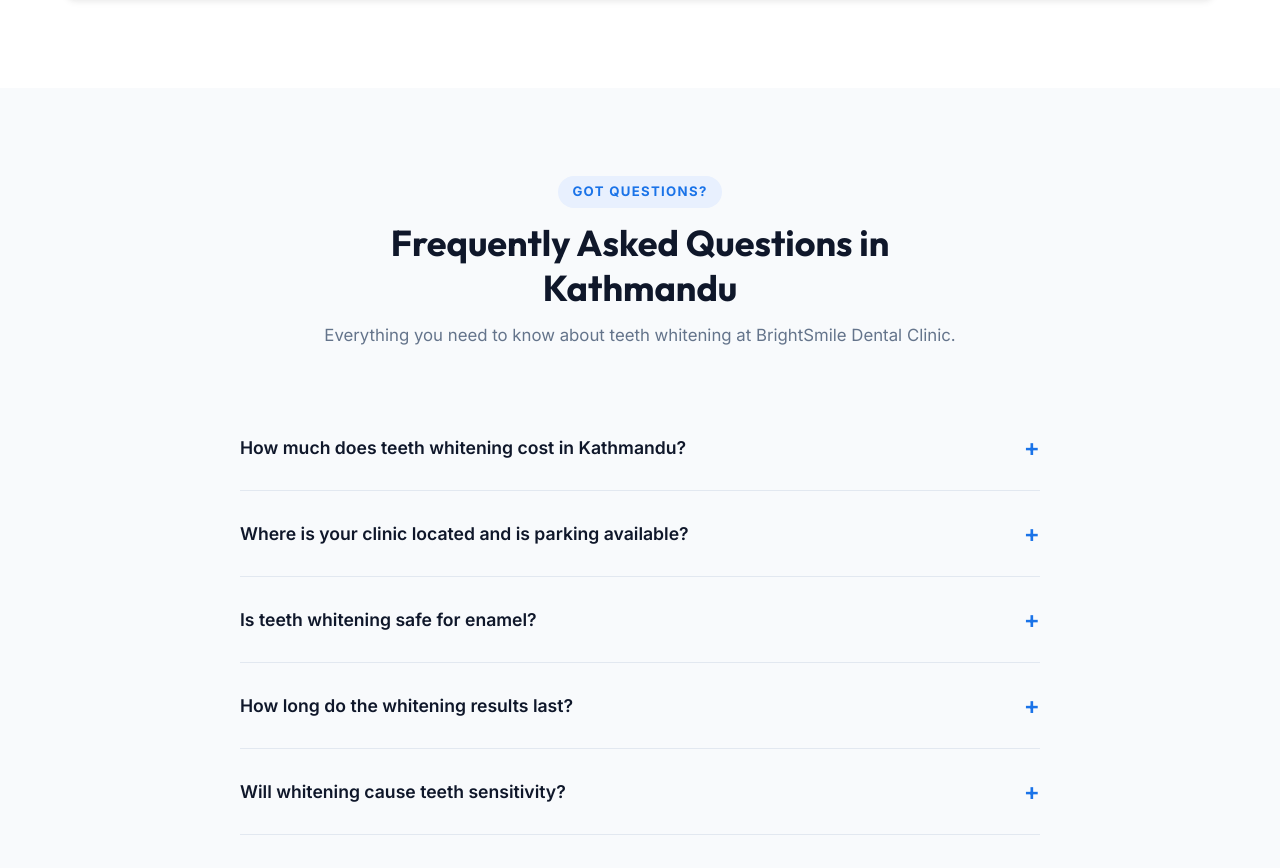
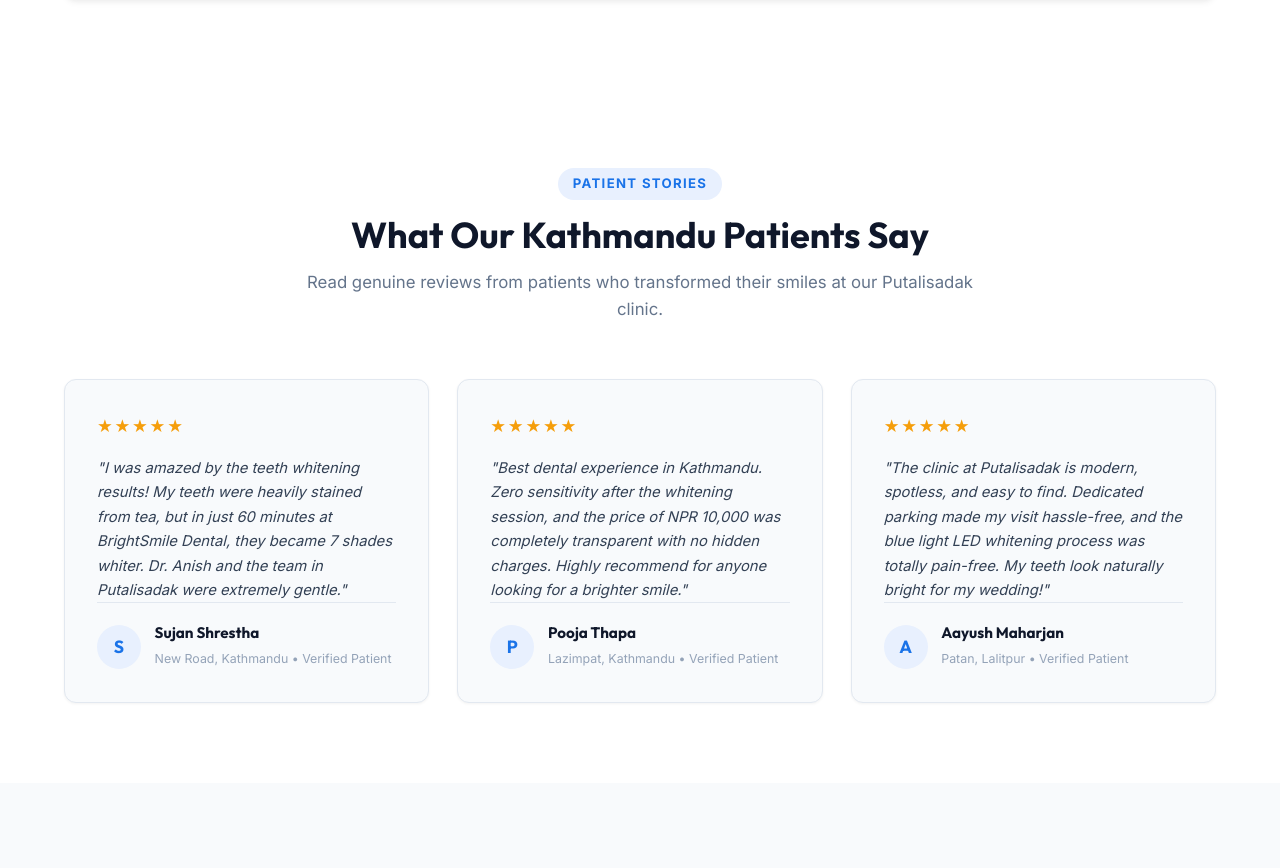
Before and after one commit to cartoonq474-cloud/dental-clinic-kathmandu, a plain HTML site: page public_html/treatments/teeth-whitening/index.html in a window 1280 px wide. Shown: the part 3515-4383 px from the top of the page. Drawn offline with Linux system fonts and the light colour scheme.

Commit message:
Add patient testimonials section above FAQs on teeth whitening landing page

```diff
--- a/public_html/assets/css/treatment-landing.css
+++ b/public_html/assets/css/treatment-landing.css
@@ -601,6 +601,86 @@
   border-radius: var(--radius-full);
 }
 
+/* --- Patient Testimonials Component --- */
+.testimonials-section {
+  background-color: var(--bg-primary);
+  padding: 5rem 0;
+}
+
+.testimonials-grid {
+  display: grid;
+  grid-template-columns: repeat(3, 1fr);
+  gap: 1.75rem;
+}
+
+.testimonial-card {
+  background: var(--bg-secondary);
+  border: 1px solid var(--border-color);
+  border-radius: var(--radius-md);
+  padding: 2rem;
+  box-shadow: var(--shadow-sm);
+  display: flex;
+  flex-direction: column;
+  justify-content: space-between;
+  transition: var(--transition-normal);
+}
+
+.testimonial-card:hover {
+  transform: translateY(-4px);
+  box-shadow: var(--shadow-md);
+  border-color: var(--primary-color);
+}
+
+.testimonial-stars {
+  color: #F59E0B;
+  font-size: 1.1rem;
+  margin-bottom: 1rem;
+  letter-spacing: 0.1em;
+}
+
+.testimonial-quote {
+  font-size: 0.925rem;
+  color: var(--text-medium);
+  line-height: 1.65;
+  font-style: italic;
+  margin-bottom: 1.5rem;
+  flex-grow: 1;
+}
+
+.testimonial-author-box {
+  display: flex;
+  align-items: center;
+  gap: 0.85rem;
+  padding-top: 1.25rem;
+  border-top: 1px solid var(--border-color);
+}
+
+.testimonial-avatar {
+  width: 44px;
+  height: 44px;
+  border-radius: 50%;
+  background: var(--primary-light);
+  color: var(--primary-color);
+  font-family: var(--font-heading);
+  font-weight: 700;
+  font-size: 1.1rem;
+  display: flex;
+  align-items: center;
+  justify-content: center;
+  flex-shrink: 0;
+}
+
+.testimonial-info h4 {
+  font-size: 0.95rem;
+  margin-bottom: 0.15rem;
+  color: var(--text-dark);
+}
+
+.testimonial-location {
+  font-size: 0.775rem;
+  color: var(--text-muted);
+}
+
 /* --- Local SEO Map & NAP Section --- */
 .local-contact-grid {
   display: grid;
@@ -739,6 +819,10 @@
   .local-contact-grid {
     grid-template-columns: 1fr;
   }
+
+  .testimonials-grid {
+    grid-template-columns: 1fr;
+  }
 }
 
 @media (max-width: 768px) {
--- a/public_html/treatments/teeth-whitening/index.html
+++ b/public_html/treatments/teeth-whitening/index.html
@@ -414,7 +414,62 @@
     </div>
   </section>
 
-  <!-- 6. LOCAL SEO FAQs SECTION -->
+  <!-- 6. PATIENT TESTIMONIALS SECTION -->
+  <section class="testimonials-section">
+    <div class="container">
+      <div class="landing-section-header">
+        <span class="section-tag">Patient Stories</span>
+        <h2>What Our Kathmandu Patients Say</h2>
+        <p>Read genuine reviews from patients who transformed their smiles at our Putalisadak clinic.</p>
+      </div>
+
+      <div class="testimonials-grid">
+        <div class="testimonial-card">
+          <div>
+            <div class="testimonial-stars">★★★★★</div>
+            <p class="testimonial-quote">"I was amazed by the teeth whitening results! My teeth were heavily stained from tea, but in just 60 minutes at BrightSmile Dental, they became 7 shades whiter. Dr. Anish and the team in Putalisadak were extremely gentle."</p>
+          </div>
+          <div class="testimonial-author-box">
+            <div class="testimonial-avatar">S</div>
+            <div class="testimonial-info">
+              <h4>Sujan Shrestha</h4>
+              <span class="testimonial-location">New Road, Kathmandu • Verified Patient</span>
+            </div>
+          </div>
+        </div>
+
+        <div class="testimonial-card">
+          <div>
+            <div class="testimonial-stars">★★★★★</div>
+            <p class="testimonial-quote">"Best dental experience in Kathmandu. Zero sensitivity after the whitening session, and the price of NPR 10,000 was completely transparent with no hidden charges. Highly recommend for anyone looking for a brighter smile."</p>
+          </div>
+          <div class="testimonial-author-box">
+            <div class="testimonial-avatar">P</div>
+            <div class="testimonial-info">
+              <h4>Pooja Thapa</h4>
+              <span class="testimonial-location">Lazimpat, Kathmandu • Verified Patient</span>
+            </div>
+          </div>
+        </div>
+
+        <div class="testimonial-card">
+          <div>
+            <div class="testimonial-stars">★★★★★</div>
+            <p class="testimonial-quote">"The clinic at Putalisadak is modern, spotless, and easy to find. Dedicated parking made my visit hassle-free, and the blue light LED whitening process was totally pain-free. My teeth look naturally bright for my wedding!"</p>
+          </div>
+          <div class="testimonial-author-box">
+            <div class="testimonial-avatar">A</div>
+            <div class="testimonial-info">
+              <h4>Aayush Maharjan</h4>
+              <span class="testimonial-location">Patan, Lalitpur • Verified Patient</span>
+            </div>
+          </div>
+        </div>
+      </div>
+    </div>
+  </section>
+
+  <!-- 7. LOCAL SEO FAQs SECTION -->
   <section class="section" style="background-color: var(--bg-secondary);">
     <div class="container">
       <div class="landing-section-header">
```
